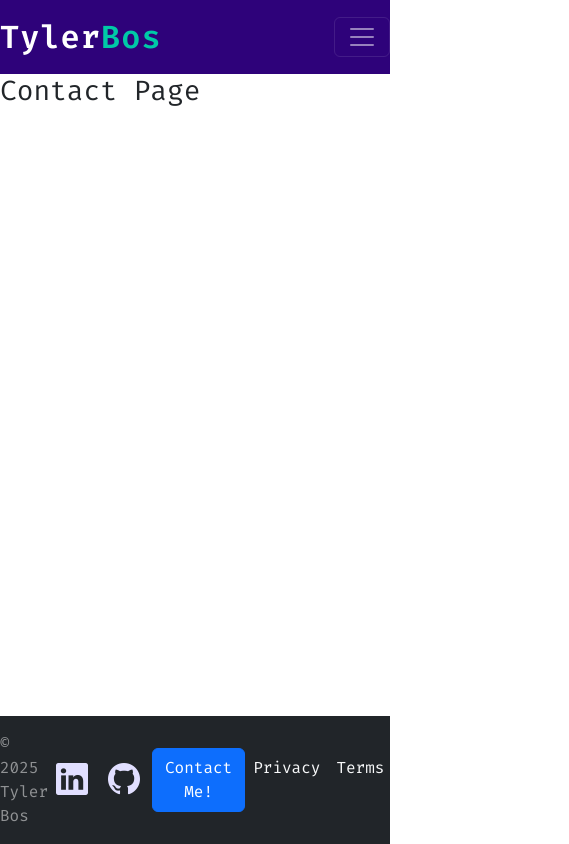
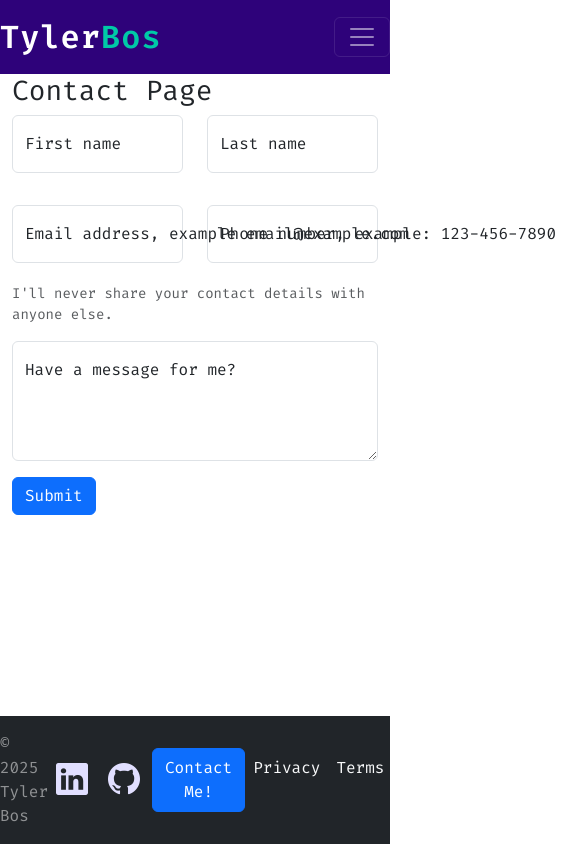
Before and after one commit to Tbos92/personalwebsite, a React (Vite) app in the folder client/: page /contact in a window 390 px wide. Shown: the whole page, 569 px wide, since content can reach past the window. Built offline with nearby package versions, Linux system fonts and the light colour scheme.

Commit message:
Created basic form layout for contact. Added regex validation for phone number and email formatting.

```diff
--- a/client/src/components/Contact.jsx
+++ b/client/src/components/Contact.jsx
@@ -1,5 +1,13 @@
+import ContactForm from "./ContactForm";
+import { Container } from "react-bootstrap";
+
 const Contact = () => {
-  return <h1>Contact Page</h1>;
+  return (
+    <Container>
+      <h1>Contact Page</h1>
+      <ContactForm />
+    </Container>
+  );
 };
 
 export default Contact;
--- a/client/src/components/ContactForm.jsx
+++ b/client/src/components/ContactForm.jsx
@@ -1,5 +1,88 @@
+import { useState } from "react";
+import Button from "react-bootstrap/Button";
+import Col from "react-bootstrap/Col";
+import Form from "react-bootstrap/Form";
+import InputGroup from "react-bootstrap/InputGroup";
+import Row from "react-bootstrap/Row";
+import FloatingLabel from "react-bootstrap/FloatingLabel";
+
 const ContactForm = () => {
-  return <h1>Contact Form Page</h1>;
+  return (
+    <Form>
+      <Form.Group className="mb-3" contolId="formNameFields">
+        <Row>
+          <Col>
+            <FloatingLabel
+              controlId="floatingInput"
+              label="First name"
+              className="mb-3"
+            >
+              <Form.Control typer="text" placeholder="First name" />{" "}
+            </FloatingLabel>
+          </Col>
+          <Col>
+            <FloatingLabel
+              controlId="floatingInput"
+              label="Last name"
+              className="mb-3"
+            >
+              <Form.Control typer="text" placeholder="Last name" />{" "}
+            </FloatingLabel>
+          </Col>
+        </Row>
+      </Form.Group>
+      <Form.Group className="mb-3" contolId="formBasicEmail">
+        <Row>
+          <Col>
+            <FloatingLabel
+              controlId="floatingInput"
+              label="Email address, example email@example.com"
+              className="mb-3"
+            >
+              <Form.Control
+                typer="email"
+                placeholder="Email address, example email@example.com"
+                pattern="[a-z0-9._%+-]+@[a-z0-9.-]+\.[a-z]{2,}$"
+                required
+              />{" "}
+            </FloatingLabel>
+          </Col>
+          <Col>
+            <FloatingLabel
+              controlId="floatingInput"
+              label="Phone number, example: 123-456-7890"
+              className="mb-3"
+            >
+              <Form.Control
+                type="tel"
+                placeholder="Phone number, example: 123-456-7890"
+                pattern="[0-9]{3}-[0-9]{3}-[0-9]{4}"
+              />{" "}
+            </FloatingLabel>
+          </Col>
+        </Row>
+        <Form.Text className="text-muted">
+          I'll never share your contact details with anyone else.
+        </Form.Text>
+      </Form.Group>
+      <Form.Group className="mb-3" controlId="formTextarea1">
+        <FloatingLabel
+          controlId="floatingInput"
+          label="Have a message for me?"
+          className="mb-3"
+        >
+          <Form.Control
+            as="textarea"
+            style={{ height: "120px" }}
+            placeholder="Have a message for me?"
+          />
+        </FloatingLabel>
+      </Form.Group>
+      <Button variant="primary" type="submit">
+        Submit
+      </Button>
+    </Form>
+  );
 };
 
 export default ContactForm;
--- a/client/src/components/Navbar.jsx
+++ b/client/src/components/Navbar.jsx
@@ -44,7 +44,7 @@ const customNavbar = () => {
                 className="bi bi-file-person me-1 nav-icon-custom"
                 aria-hidden="true"
               ></i>{" "}
-              About Me!
+              About
             </Nav.Link>
             <Nav.Link href="/contact" className="nav-link-custom">
               <i
--- a/client/src/components/OffCanvasContact.jsx
+++ b/client/src/components/OffCanvasContact.jsx
@@ -16,9 +16,7 @@ function OffCanvasContact() {
       </Button>
 
       <Offcanvas show={show} onHide={handleClose} placement="bottom">
-        <Offcanvas.Header closeButton>
-          <Offcanvas.Title>Contact Form!</Offcanvas.Title>
-        </Offcanvas.Header>
+        <Offcanvas.Header closeButton></Offcanvas.Header>
         <Offcanvas.Body>
           <ContactForm />
         </Offcanvas.Body>
```
